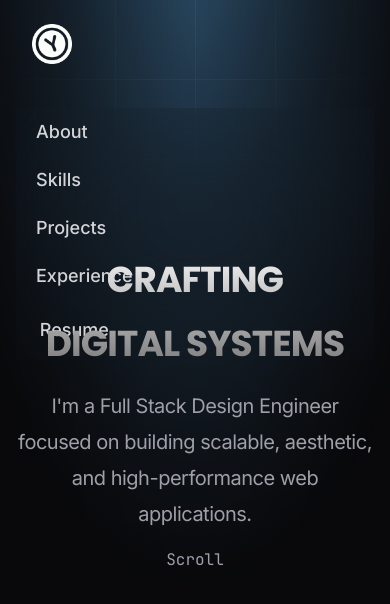
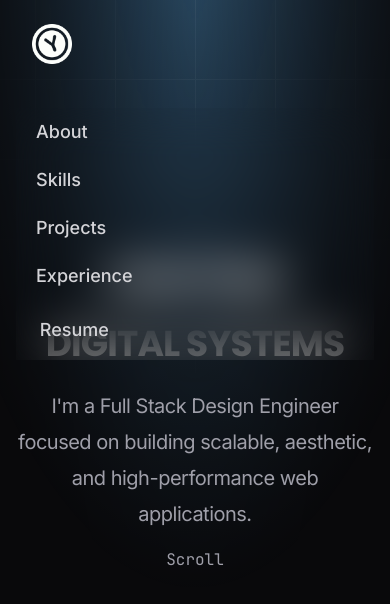
Before and after one commit to Enthusiastic-yash/portfolio-v2, a Nuxt app: page / in a window 390 px wide. Both pictures are taken after a click on the button 350 px from the left and 44 px from the top of the page. Shown: the top 604 px of the page. Built offline with nearby package versions, Linux system fonts and the light colour scheme; some icons are missing.

Commit message:
fix mobile navbar background

```diff
--- a/app/components/navbar.vue
+++ b/app/components/navbar.vue
@@ -50,14 +50,14 @@
       </ul>
 
       <!-- Mobile toggle -->
-      <button @click="isOpen = !isOpen" class="sm:hidden">
+      <button @click="isOpen = !isOpen" class="cursor-pointer sm:hidden">
         <IconMenu2 v-if="!isOpen" stroke="{2}" />
         <IconX v-else stroke="{2}" />
       </button>
     </div>
     <!-- Mobile nav -->
     <div
-      class="absolute top-full left-0 w-full translate-y-0 backdrop-blur-3xl transition-all duration-200 ease-out sm:hidden"
+      class="absolute top-full left-0 z-20 w-full translate-y-0 backdrop-blur-xl transition-all duration-200 ease-out sm:hidden"
       :class="
         isOpen
           ? 'pointer-events-auto translate-y-5 opacity-100'
--- a/app/pages/index.vue
+++ b/app/pages/index.vue
@@ -3,6 +3,7 @@
     <div
       class="absolute inset-0 bg-[radial-gradient(80%_100%_at_50%_-30%,hsl(206,81.9%,65.3%,0.5),rgba(255,255,255,0))] mask-[radial-gradient(75%_180%_at_top_center,white,transparent)] stroke-white/5"
     >
+      <!-- grid pattern work with mask gradient -->
       <svg
         class="__web-inspector-hide-shortcut__ absolute inset-0 -z-10 h-full w-full mask-[radial-gradient(75%_50%_at_top_center,white,transparent)] stroke-white/5"
         aria-hidden="true"
```
